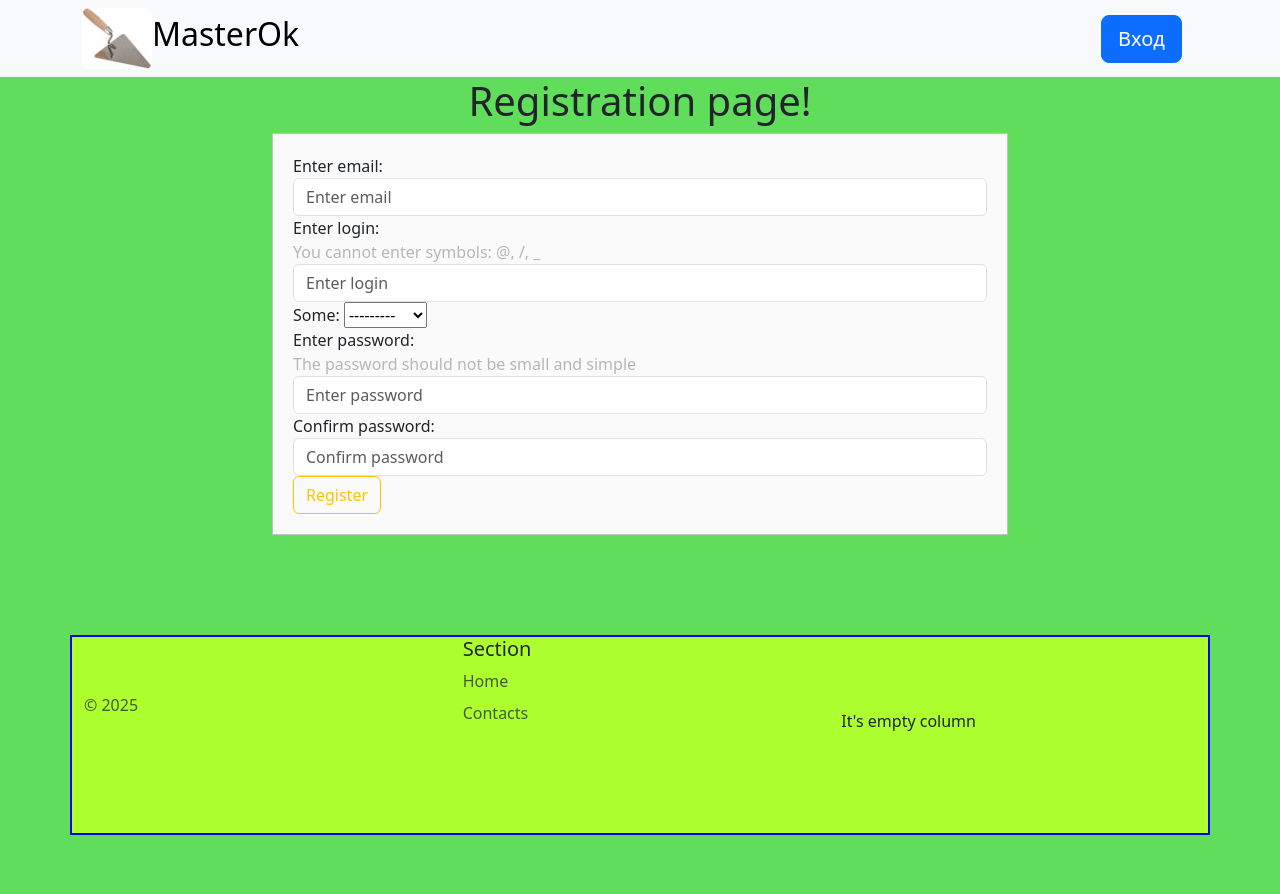
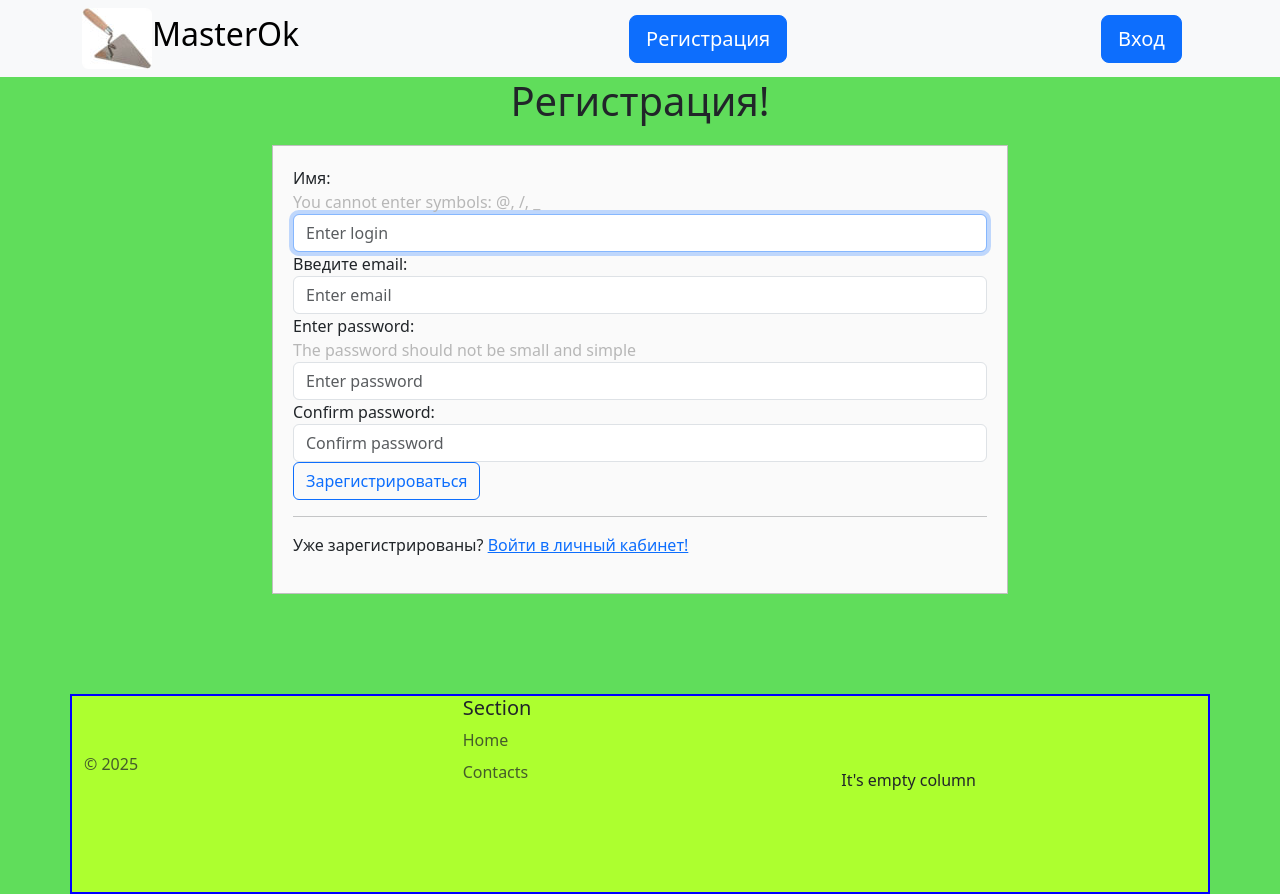
Before and after one commit to Rus1an13/matplotlibStudy, a Django app: page /reg/ in a window 1280 px wide. Before the commit the page ends 835 px from the top, so only its background shows below. Run offline with Django 5.2, Linux system fonts and the light colour scheme; data comes from the database, SQL or seed files in the repository; both versions use the stored data as it was after the commit.

Commit message:
Registration page

```diff
--- a/website_root/blog/static/blog/main.css
+++ b/website_root/blog/static/blog/main.css
@@ -2,9 +2,12 @@ body {
     background: #47d842dc;
 }
 
-nav {
-    background-color: #472cc2b7;
+nav h2 {
+    transition: transform 1s;
+}
 
+nav h2:hover {
+    transform: scale(1.1);
 }
 
 .greetings {
@@ -45,7 +48,6 @@ nav {
 
 .elementer:hover {
     transform: scale(1.05);
-
 }
 
 .alert-light {
@@ -56,6 +58,7 @@ nav {
     padding: 20px;
     background: #fafafa;
     border: 1px solid silver;
+    margin-top: 20px;
 }
 
 .form-register .helptext {
--- a/website_root/blog/templates/blog/base.html
+++ b/website_root/blog/templates/blog/base.html
@@ -18,12 +18,13 @@
         <a class="navbar-brand" href="{% url 'home' %}">
             <h2>MasterOk</h2>
         </a>
-        <div class="offcanvas offcanvas-end text-bg-dark" tabindex="-1" id="offcanvasNavbar2"
-            aria-labelledby="offcanvasNavbar2Label">
-            <div class="offcanvas-body">
-                <ul class="navbar-nav justify-content-end flex-grow-1 pe-3">
-                    <a href="{% url 'reg' %}"><button class="btn btn-primary btn-lg">Вход</button></a>
-            </div>
+        <div class="offcanvas-body">
+            <ul class="navbar-nav justify-content-end">
+                <a href="{% url 'reg' %}"><button class="btn btn-primary btn-lg">Регистрация</button></a>
+        </div>
+        <div class="offcanvas-body">
+            <ul class="navbar-nav justify-content-end flex-grow-1 pe-3">
+                <a href="{% url 'user' %}"><button class="btn btn-primary btn-lg">Вход</button></a>
         </div>
     </div>
 </nav>
--- a/website_root/users/forms.py
+++ b/website_root/users/forms.py
@@ -1,23 +1,30 @@
 from django import forms
 from django.contrib.auth.models import User
-# from django.contrib.auth.forms import UserCreationForm
+# from phonenumber_field.modelfields import PhoneNumberField
+from django.contrib.auth.forms import UserCreationForm
 
 
-class UserRegisterForm(forms.Form):
+class UserRegisterForm(UserCreationForm):
     email = forms.EmailField(
-        label='Enter email',
+        label='Введите email',
         required=True,
         widget=forms.TextInput(attrs={'class': 'form-control', 'placeholder': 'Enter email'}
         )
     )
+    # phone = forms.CharField(
+    #     label='Введите номер телефона',
+    #     required=True,
+    #     widget=forms.NumberInput(attrs={'class': 'form-control', 'placeholder': 'Phone number'}
+    #     )
+    # )
     username = forms.CharField(
-        label='Enter login',
+        label='Имя',
         required=True,
         help_text='You cannot enter symbols: @, /, _',
         widget=forms.TextInput(attrs={'class': 'form-control', 'placeholder': 'Enter login'}
                                )
     )
-    some = forms.ModelChoiceField(queryset=User.objects.all())
+    # some = forms.ModelChoiceField(queryset=User.objects.all())
     password1 = forms.CharField(
         label='Enter password',
         required=True,
@@ -32,4 +39,4 @@ class UserRegisterForm(forms.Form):
 
     class Meta:
         model = User
-        fields = ['username', 'email', 'some']
+        fields = ['username', 'email']
--- a/website_root/users/templates/users/registration.html
+++ b/website_root/users/templates/users/registration.html
@@ -6,10 +6,12 @@
             <div class="col-md-8">
                 <h1 class="text-center">{{ title }}</h1>
                 <form method="post" class="form-register">
-                    <!--        Обязательный токен для передачи данных-->
+                    <!--Обязательный токен для передачи данных-->
                         {% csrf_token %}
                         {{ form }}
-                    <button class="btn btn-outline-warning" type="submit">Register</button>
+                    <button class="btn btn-outline-primary" type="submit">Зарегистрироваться</button>
+                    <hr>
+                    <p>Уже зарегистрированы? <a href="{% url 'user' %}">Войти в личный кабинет!</a></p>
                 </form>
             </div>
         </div>
--- a/website_root/users/views.py
+++ b/website_root/users/views.py
@@ -8,9 +8,9 @@ def register(request):
     if request.method == "POST":
         form = UserRegisterForm(request.POST)
         if form.is_valid():
-            # form.save()
+            form.save()
             username = form.cleaned_data.get('username')
-            messages.success(request, f'User {username} was successfully created!')
+            messages.success(request, f'Пользователь {username} был успешно создан!')
             return redirect('home')
     else:
         form = UserRegisterForm()
@@ -18,7 +18,7 @@ def register(request):
         request,
         'users/registration.html',
         {
-            'title': 'Registration page!',
+            'title': 'Регистрация!',
             'form': form
         }
     )
--- a/website_root/website/urls.py
+++ b/website_root/website/urls.py
@@ -1,9 +1,14 @@
 from django.contrib import admin
 from django.urls import path, include
+from users import views as userViews
+from django.contrib.auth import views as authViews
 from django.conf import settings
 from django.conf.urls.static import static
 
 urlpatterns = [
     path('admin/', admin.site.urls),
+    path('reg/', userViews.register, name='reg'),
+    path('user/', authViews.LoginView.as_view(), name='user'),
+    path('exit/', authViews.LogoutView.as_view(), name='exit'),
     path('', include('blog.urls')),
 ]
```
Also changed, not shown: website_root/blog/templates/blog/home.html (+0 -15 lines), website_root/db.sqlite3.
